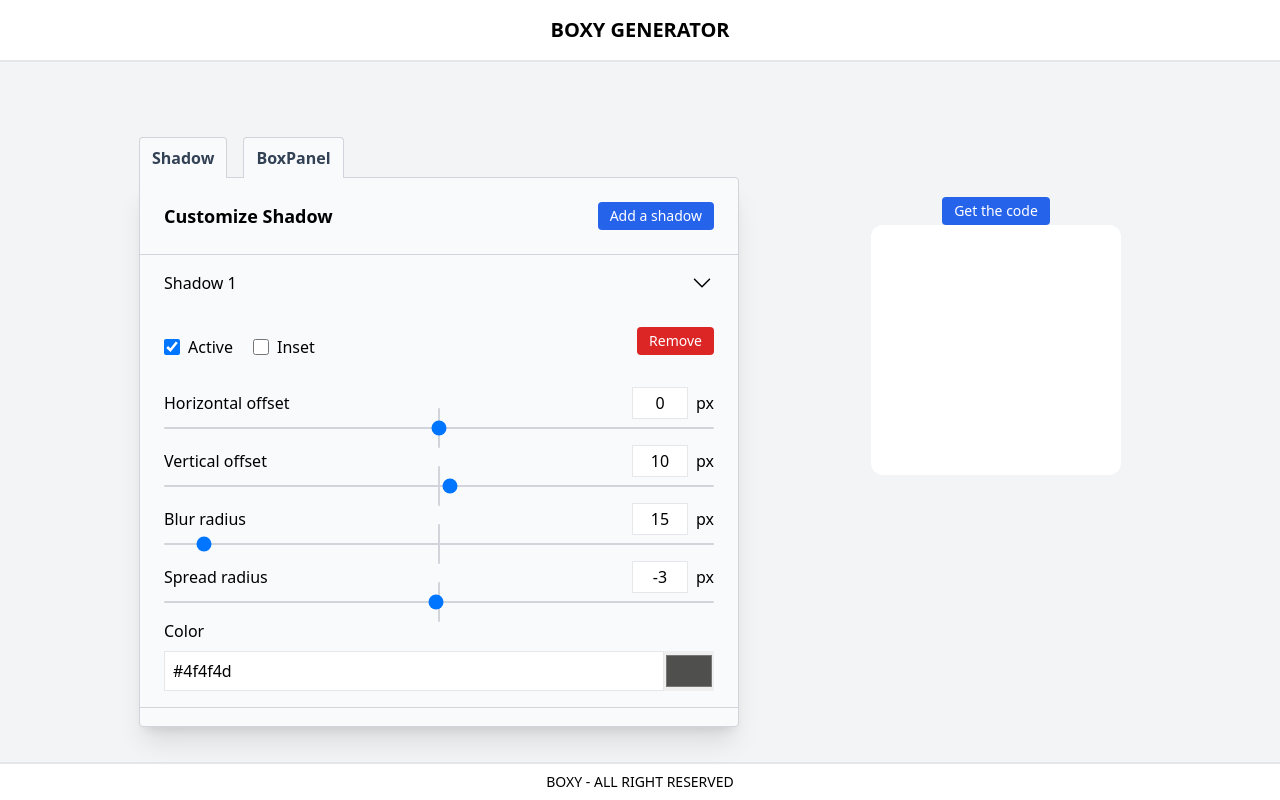
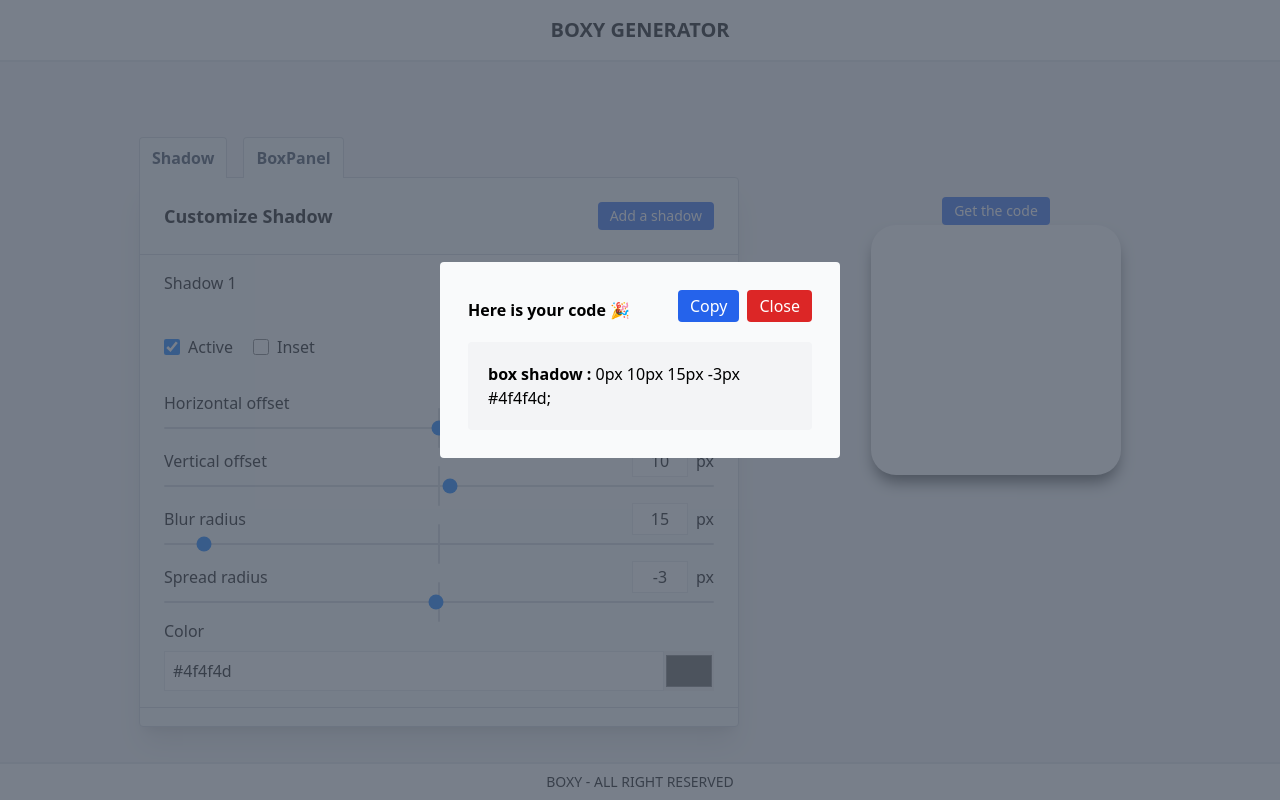
Before and after one commit to piyopiyolab/boxy-generator, a React (Vite) app: page / in a window 1280 px wide. Both pictures are taken after a click on the button "Get the code". Built offline with nearby package versions, Linux system fonts and the light colour scheme.

Commit message:
modalBtn

```diff
--- a/src/layouts/Display/Display.jsx
+++ b/src/layouts/Display/Display.jsx
@@ -1,15 +1,28 @@
-import Modal from "./Modal/Modal"
+import ModalBtn from "./Modal/ModalBtn"
 import getBoxShadowValue from "../../utils/getBoxShadowValue"
+import { useSelector } from "react-redux"
+
 
 
 function Display() {
+
+    const shadowValues = useSelector(state => state.shadows)
+    const boxProperties = useSelector(state => state.boxProperties)
     return (
         <>
             <div className="flex flex-col p-5 ml-00 lg:ml-28">
 
 
-                <Modal />
-                <div className="w-[250px] h-[250px] bg-white rounded-xl mb-20 lg:mb-40">
+                <ModalBtn />
+                <div
+                    className="w-[250px] h-[250px] bg-white rounded-xl mb-20 lg:mb-40"
+                    style={{
+                        boxShadow: `${getBoxShadowValue(shadowValues).slice(0, -1)}`,
+                        borderRadius: `${boxProperties[0].value}px`,
+                        height: `${boxProperties[1].value}px `,
+                        width: `${boxProperties[2].value}px`,
+                        backgroundColor: `${boxProperties[3].value}`,
+                    }}>
 
 
 
--- a/src/layouts/Display/Modal/Modal.jsx
+++ /dev/null
@@ -1,14 +0,0 @@
-
-
-function Modal() {
-    return (
-        <>
-            <button className="mx-auto mt-2 py-1 px-3 text-sm rounded bg-blue-600 text-white hover:bg-blue-700 cursor-pointer">
-                Get the code
-
-
-            </button>
-        </>
-    )
-}
-export default Modal
--- /dev/null
+++ b/src/layouts/Display/Modal/ModalBtn.jsx
@@ -0,0 +1,24 @@
+import { useState } from "react"
+import { createPortal } from "react-dom"
+import ModalResult from "./ModalResult"
+
+function ModalBtn() {
+
+    const [showModal, setShowModal] = useState(false)
+
+    return (
+        <>
+            <button
+                onClick={() => setShowModal(!showModal)}
+                className="relative z-0 mx-auto mt-2 py-1 px-3 text-sm rounded bg-blue-600 text-white hover:bg-blue-700 cursor-pointer">
+                Get the code
+            </button>
+
+            {showModal &&
+                createPortal(
+                    <ModalResult closeModal={() => setShowModal(!showModal)} />, document.body
+                )}
+        </>
+    )
+}
+export default ModalBtn
--- /dev/null
+++ b/src/layouts/Display/Modal/ModalResult.jsx
@@ -0,0 +1,43 @@
+
+import getBoxShadowValue from "../../../utils/getBoxShadowValue"
+import { useSelector } from "react-redux"
+
+
+
+
+function ModalResult({ closeModal }) {
+
+    const shadowValues = useSelector(state => state.shadows)
+
+    return (
+        <div
+            onClick={closeModal}
+            className="fixed z-10 inset-0 flex items-center justify-center bg-gray-600/75">
+            <div
+                onClick={e => e.stopPropagation()}
+                className="max-w-[400px] rounded p-7 bg-gray-50 mb-[10vh]">
+
+                <div className="flex items-end mb-5">
+                    <p className="font-semibold mr-5">Here is your code 🎉</p>
+                    <button
+                        className="ml-auto mr-2 text sm bg-blue-600 text-white hover:bg-blue-700 py-1 px-3 rounded">Copy</button>
+
+
+                    <button
+                        onClick={closeModal}
+                        className="text sm bg-red-600 text-white hover:bg-red-700 py-1 px-3 rounded">
+                        Close</button>
+
+                </div>
+                <p className="rounded bg-gray-100 p-5">
+                    <span className="font-semibold">box shadow :
+                    </span><span> {getBoxShadowValue(shadowValues)}</span>
+                </p>
+            </div>
+
+
+
+        </div>
+    )
+}
+export default ModalResult
--- a/src/utils/getBoxShadowValue.js
+++ b/src/utils/getBoxShadowValue.js
@@ -1,6 +1,6 @@
 
 //transform shadow.inputs[{}] into string for copying the CSS code
-export default function getBoxShadowValue(shadow) {
+export default function getBoxShadowValue(shadows) {
 
     let finalString = ""
     shadows.forEach(shadow => {
@@ -16,10 +16,13 @@ export default function getBoxShadowValue(shadow) {
             if (shadow.inset) finalString += ` inset`
 
             //More than 1 shadow
-            if (shadow.indexOf(shadow) === shadow.length - 1) finalString += ";"
-            else finalString += ";"
+
+            if (shadows.indexOf(shadow) === shadows.length - 1) finalString += ";"
+            else finalString += ","
         }
 
     });
+
+
     return finalString;
 }
```
